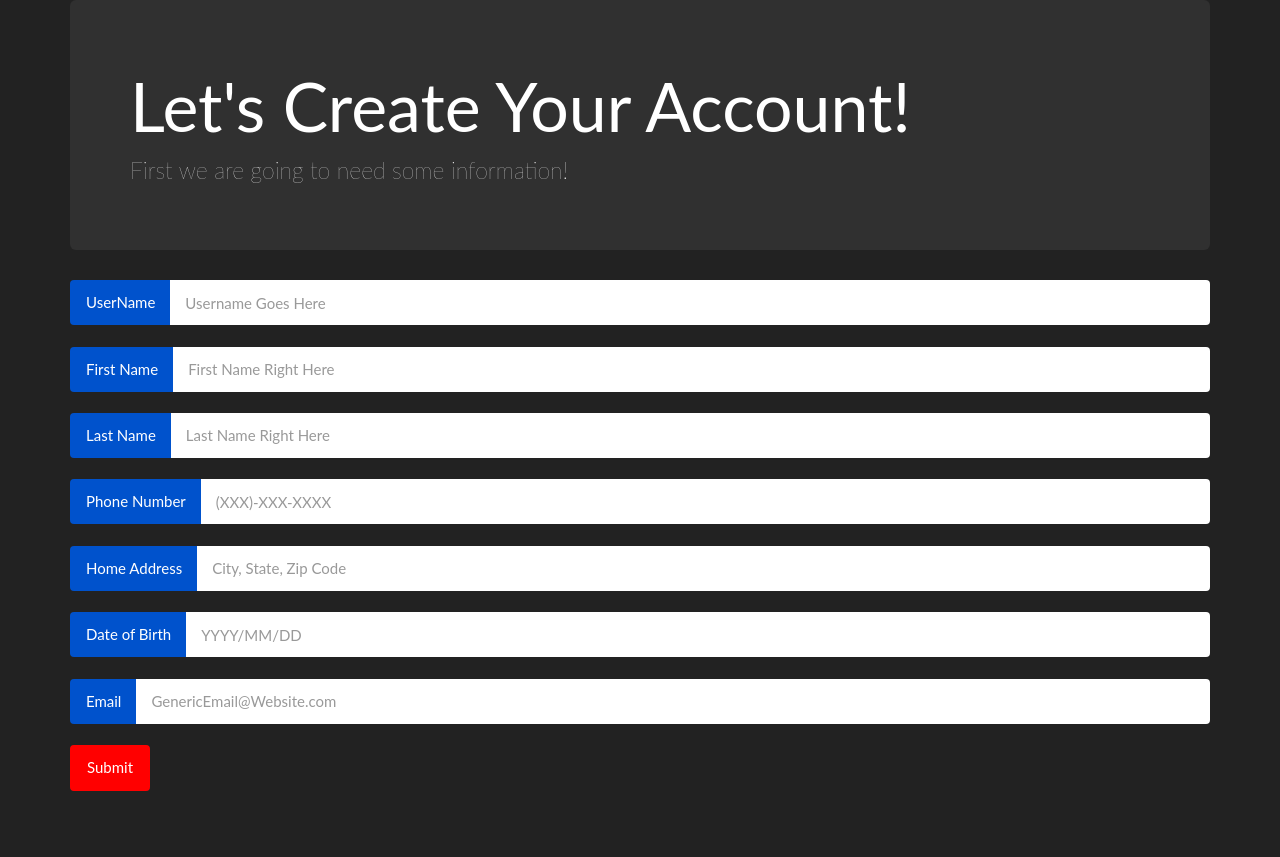
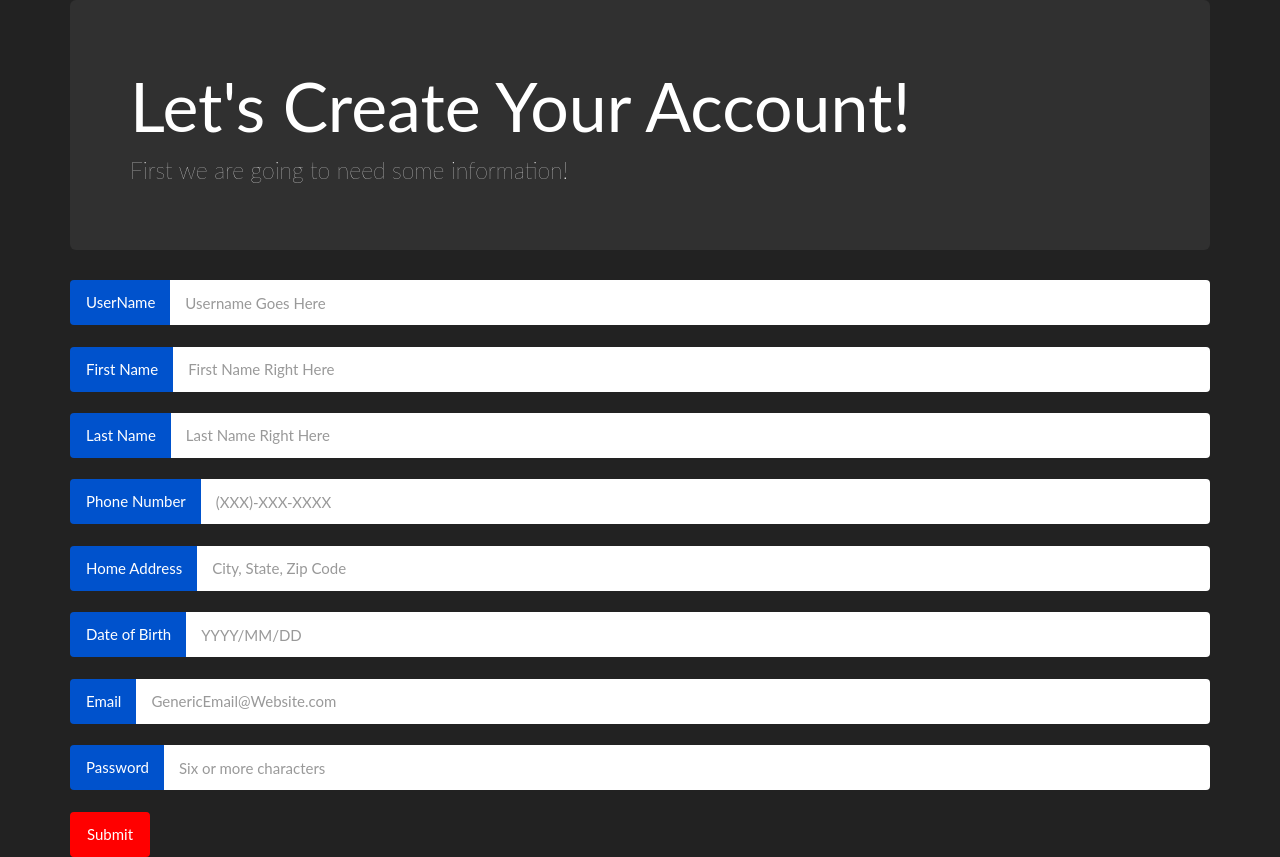
Before and after one commit to madausma/CSCI-Project, a PHP site: page /formcreation.php in a window 1280 px wide. Before the commit the page ends 791 px from the top, so only its background shows below. Run offline with PHP 8.4, Linux system fonts and the light colour scheme.

Commit message:
Update formcreation.php
Added missing password field

```diff
--- a/databaseconn/formcreation.php
+++ b/databaseconn/formcreation.php
@@ -47,11 +47,18 @@
             </div>
         <br>
             <div class="input-group">
-                <span class="input-group-addon" id="basic-addon6">Email</span>
-                <input type="text" name="email" class="form-control" placeholder="GenericEmail@Website.com" aria-describedby="basic-addon7">
+                <span class="input-group-addon" id="basic-addon7">Email</span>
+                <input type="text" name="email" class="form-control" placeholder="GenericEmail@Website.com" aria-describedby="basic-addon7" pattern="[a-z0-9._%+-]+@[a-z0-9.-]+\.[a-z]{2,3}$">
+            </div>
+        <br>
+            <div class="input-group">
+                <span class="input-group-addon" id="basic-addon8">Password</span>
+                <input type="password" name="password" class="form-control" placeholder="Six or more characters" aria-describedby="basic-addon8" pattern=".{6,}">
             </div>
         <br>
             <input class="btn btn-primary" type="submit" name="submit" value="Submit">
+
+
         </form>
             </div>
         </body>
```
